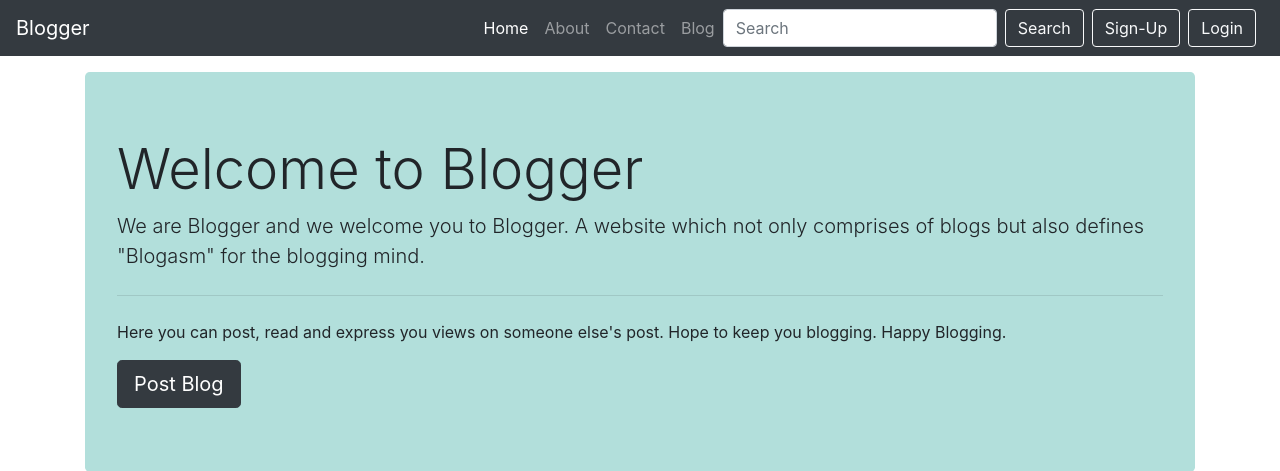
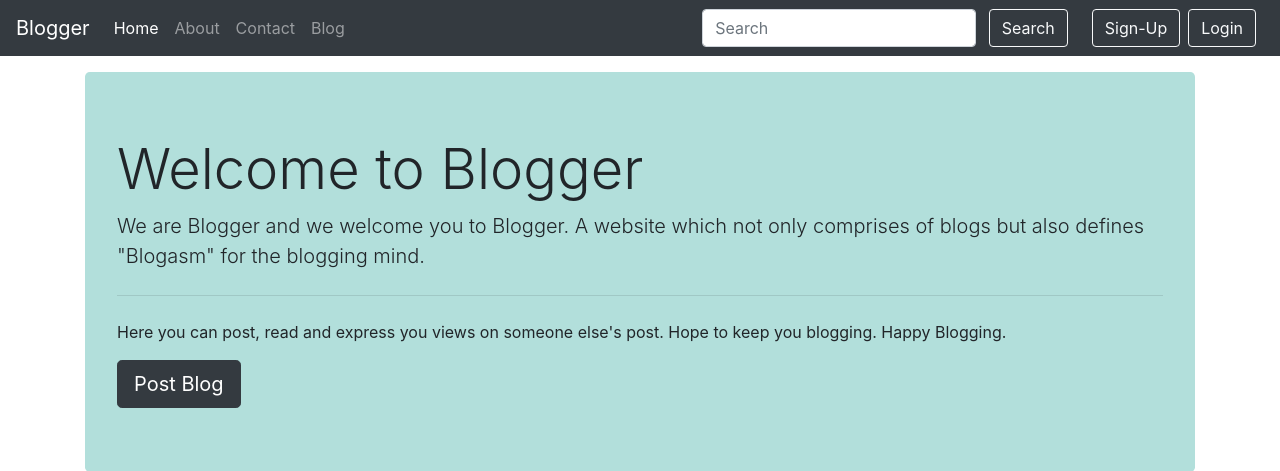
Before and after one commit to ayushi1376/Blogos-Web-App, a Django app: template templates/home/home.html in a window 1280 px wide. Shown: the top 471 px of the page. Run offline with Django 3.2, Linux system fonts and the light colour scheme; the template is opened without the code that fills it, so the values that code supplies are empty; some libraries are stand-ins or nearby versions.

Commit message:
Logout and Login template

```diff
--- a/templates/base.html
+++ b/templates/base.html
@@ -18,7 +18,7 @@
     <span class="navbar-toggler-icon"></span>
   </button>
   <div class="collapse navbar-collapse" id="navbarNav">
-    <ul class="navbar-nav ml-auto">
+    <ul class="navbar-nav mr-auto">
       <li class="nav-item {% block homeactive %} {% endblock homeactive %}">
         <a class="nav-link" href="/">Home <span class="sr-only">(current)</span></a>
       </li>
@@ -32,12 +32,26 @@
         <a class="nav-link" href="/blog">Blog</a>
       </li>
     </ul>
-     <form method='get' action='/search' class="form-inline">
+    <div class="ml-auto form-inline">
+     <form method='get' action='/search' class="my-2 my-lg-0 mx-3">
     <input class="form-control mr-sm-2" type="search" placeholder="Search" aria-label="Search" name="query" id="query">
     <button class="btn btn-outline-light mr-2" type="submit">Search</button>
   </form>
   {% comment %}
      <a href='/admin' role='button' target='_blank' class="btn btn-outline-primary mr-2">Admin Panel</a>{% endcomment %}
+
+   {% if user.is_authenticated %}
+    <ul class="navbar-nav">
+   <li class="nav-item dropdown">
+        <a class="nav-link dropdown-toggle" href="#" id="navbarDropdown" role="button" data-toggle="dropdown" aria-haspopup="true" aria-expanded="false">
+          Welcome {{request.user}}
+        </a>
+        <div class="dropdown-menu" aria-labelledby="navbarDropdown">
+          <a class="dropdown-item" href="/logout">Logout</a>
+        </div>
+      </li>
+   </ul>
+   {% else %}
    <!-- Button trigger Sign-Up modal -->
   <button type="button" class="btn btn-outline-light mr-2" data-toggle="modal" data-target="#signupModal">
     Sign-Up
@@ -46,6 +60,8 @@
   <button type="button" class="btn btn-outline-light mr-2" data-toggle="modal" data-target="#loginModal">
     Login
   </button>
+  {% endif %}
+  </div>
   </div>
 </nav>
 
```
